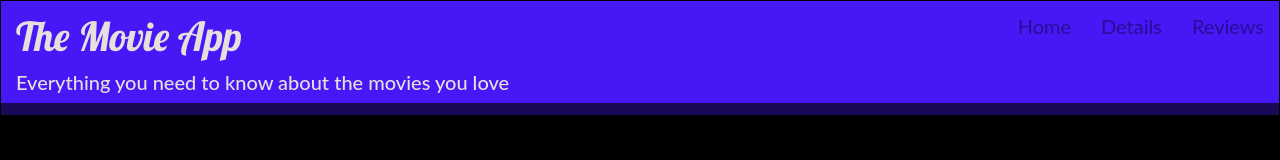
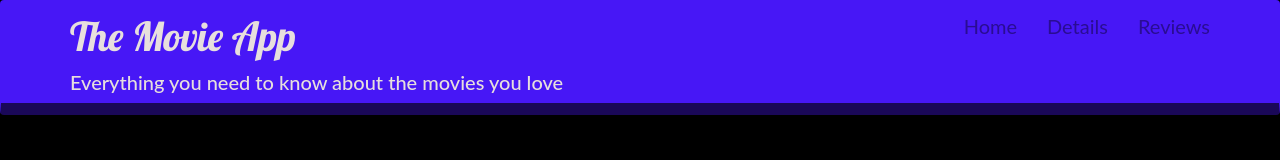
Before and after one commit to Hansen1717/The_Movie_App, a plain HTML site: page movie.html in a window 1280 px wide. Drawn offline with nearby package versions, Linux system fonts and the light colour scheme; no server answers; files whose address does not match are found by name.

Commit message:
navbar css

```diff
--- a/movie.html
+++ b/movie.html
@@ -8,7 +8,8 @@
   <link rel="stylesheet" href="https://unpkg.com/purecss@1.0.0/build/pure-min.css" integrity="sha384-nn4HPE8lTHyVtfCBi5yW9d20FjT8BJwUXyWZT9InLYax14RDjBj46LmSztkmNP9w"
   crossorigin="anonymous">
 
-  <title>The Movie App</title>
+  <title>Movie Mania</title>
+  <link rel="icon" href="assets/images/movie_logo.jpg">
   <link rel="icon" href="images/movie_logo.jpg">
   <link href="https://maxcdn.bootstrapcdn.com/bootstrap/3.3.7/css/bootstrap.min.css" rel="stylesheet" integrity="sha384-BVYiiSIFeK1dGmJRAkycuHAHRg32OmUcww7on3RYdg4Va+PmSTsz/K68vbdEjh4u"
   crossorigin="anonymous">
@@ -21,8 +22,8 @@
   <script src="assets/javascript/main.js"></script>
 </head>
 <body>
-<nav class="navbar">
-  <div class="container-fluid header">
+<nav class="navbar container-fluid header">
+  <div class="container">
       <div class="navbar-header movie-page-header">
         <h1>The Movie App</h1>
         <h2>Everything you need to know about the movies you love</h2>
```
Also changed, not shown: index.html (+2 -2 lines), review_page.html (+4 -3 lines).
